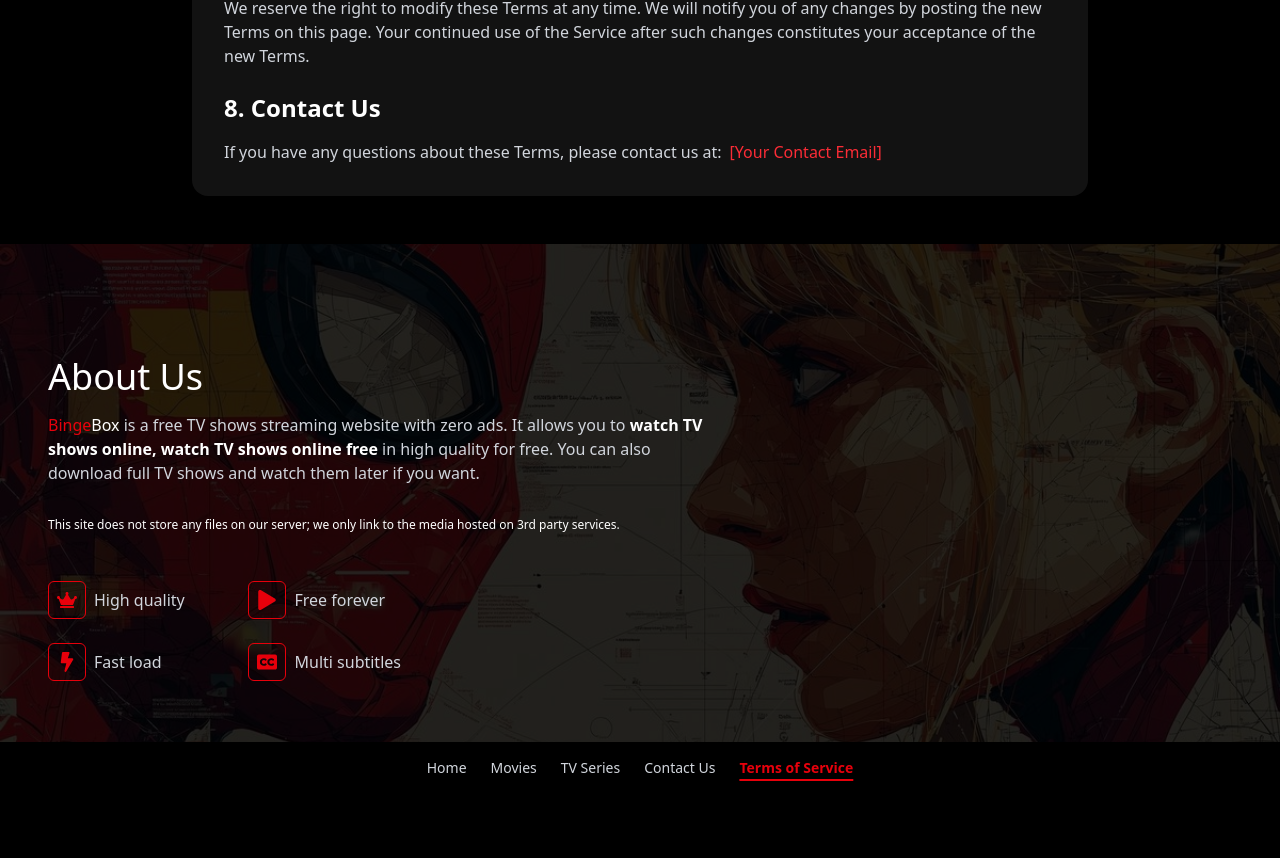
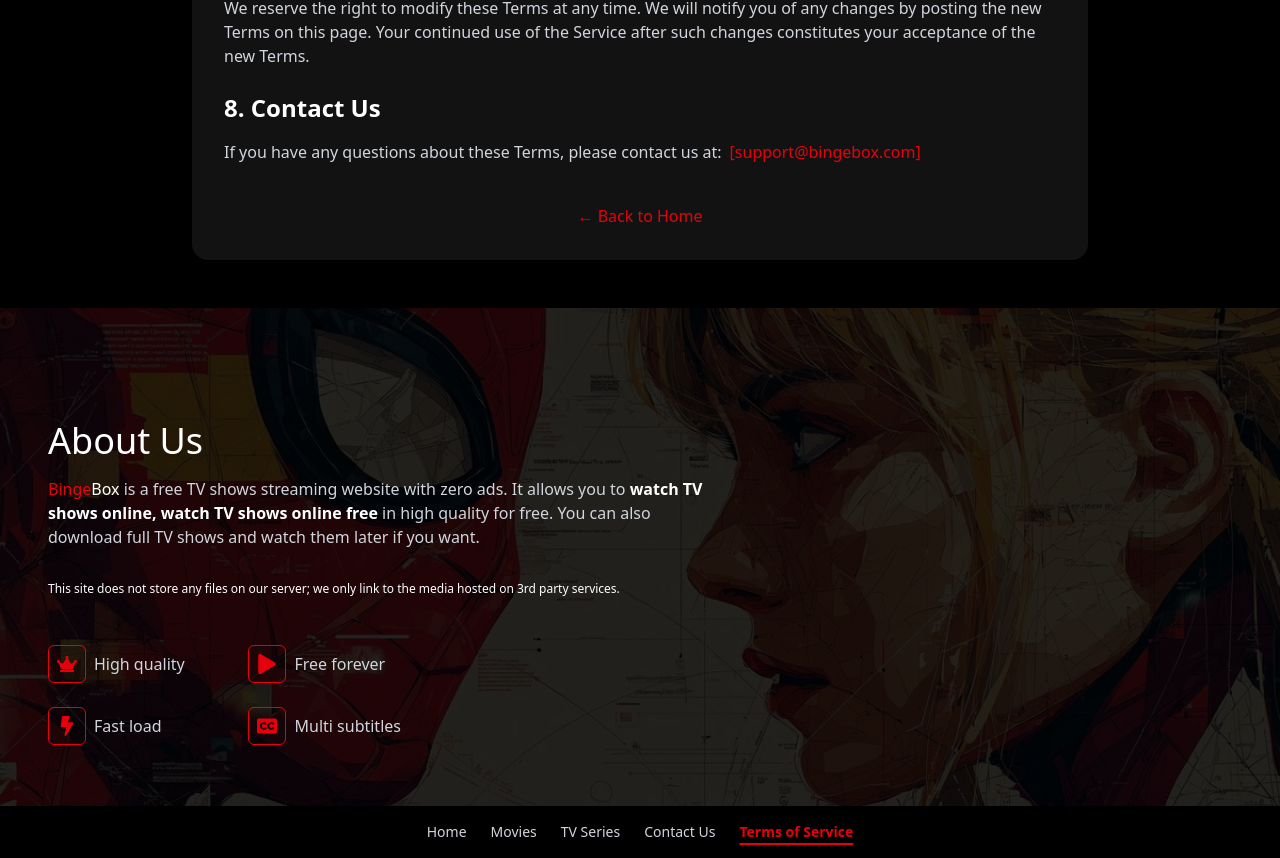
Before and after one commit to abhijeetanand628/Binge-Box-React, a React (Vite) app: page /terms in a window 1280 px wide. Shown: the part 1296-2154 px from the top of the page. Before the commit the page ends 2090 px from the top, so only its background shows below. Built offline with nearby package versions, Linux system fonts and the light colour scheme; no server answers.

Commit message:
Added a back to home button in TOS page

```diff
--- a/src/pages/TermsOfService.jsx
+++ b/src/pages/TermsOfService.jsx
@@ -119,13 +119,18 @@ function TermsOfService() {
             <p>
               If you have any questions about these Terms, please contact us at:
               <a
-                href="mailto:[Your Contact Email]"
-                className="text-red-500 hover:underline ml-2"
+                href="mailto:support@bingebox.com"
+                className="text-red-600 hover:underline ml-2"
               >
-                [Your Contact Email]
+                [support@bingebox.com]
               </a>
             </p>
           </section>
+          <div className="text-center mt-10">
+            <a href="/" className="text-red-600 hover:underline">
+              ← Back to Home
+            </a>
+          </div>
         </div>
       </div>
     </div>
```
